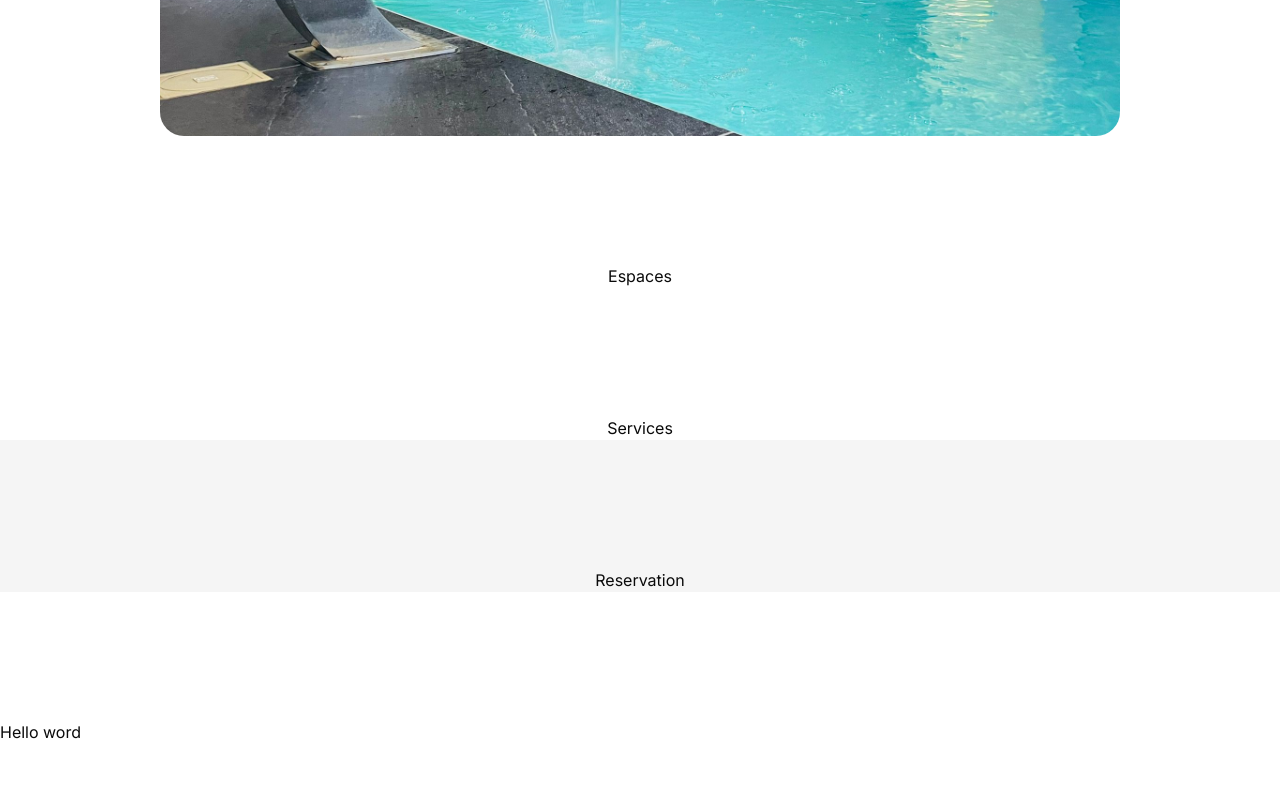
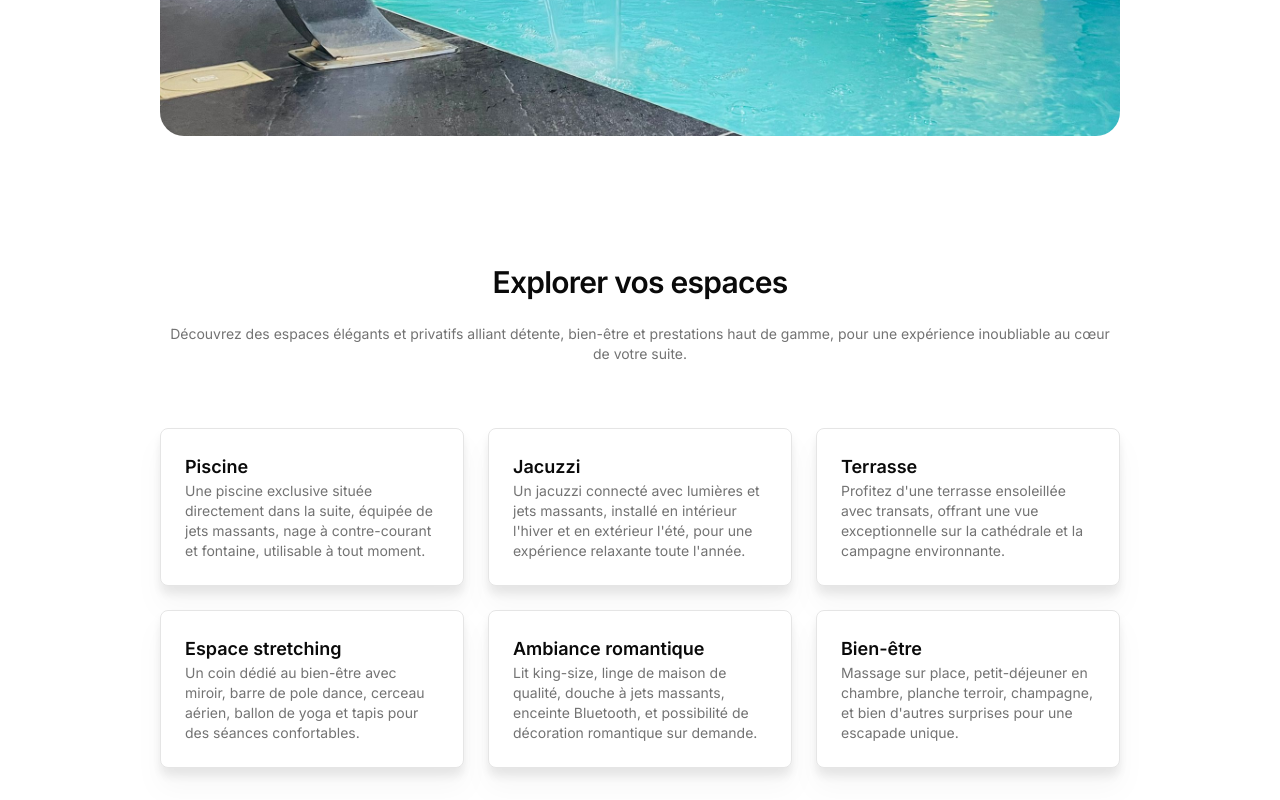
Before and after one commit to Firzus/nuit-detente-app, a Next.js app: page / in a window 1280 px wide. Shown: the part 820-1620 px from the top of the page. Before the commit the page ends 1564 px from the top, so only its background shows below. Built offline with nearby package versions, Linux system fonts and the light colour scheme.

Commit message:
Update Home page layout and enhance Spaces component: adjust spacing, add content, and import button from the correct path

```diff
--- a/src/app/page.tsx
+++ b/src/app/page.tsx
@@ -5,7 +5,7 @@ import Spaces from '@/components/home/spaces'
 
 export default function Home() {
   return (
-    <section className="my-10 md:my-20 xl:my-32">
+    <section className="my-10 sm:my-20 xl:my-32">
       <Hero />
       <Spaces />
       <Services />
--- a/src/components/home/hero.tsx
+++ b/src/components/home/hero.tsx
@@ -1,7 +1,7 @@
 import Link from 'next/link'
 import Image from 'next/image'
 import HeroIMG from '@/assets/hero.jpg'
-import { Button } from '@/ui/button'
+import { Button } from '@/components/ui/button'
 
 export default function Hero() {
   return (
--- a/src/components/home/reservation.tsx
+++ b/src/components/home/reservation.tsx
@@ -2,7 +2,7 @@ export default function Reservation() {
   return (
     <div
       id="reservation"
-      className="container flex flex-col items-center bg-secondary pt-10 md:pt-20 xl:pt-32"
+      className="container flex flex-col items-center bg-secondary pt-10 sm:pt-20 xl:pt-32"
     >
       <p>Reservation</p>
     </div>
--- a/src/components/home/services.tsx
+++ b/src/components/home/services.tsx
@@ -1,6 +1,6 @@
 export default function Services() {
   return (
-    <div id="services" className="container flex flex-col items-center pt-10 md:pt-20 xl:pt-32">
+    <div id="services" className="container flex flex-col items-center pt-10 sm:pt-20 xl:pt-32">
       <p>Services</p>
     </div>
   )
--- a/src/components/home/spaces.tsx
+++ b/src/components/home/spaces.tsx
@@ -1,7 +1,24 @@
+import { spacesCardData } from '@/data/spaces-card-data'
+
 export default function Spaces() {
   return (
-    <div id="espaces" className="container flex flex-col items-center pt-10 md:pt-20 xl:pt-32">
-      <p>Espaces</p>
+    <div id="espaces" className="container flex flex-col items-center pt-10 sm:pt-20 xl:pt-32">
+      <h2 className="scroll-m-20 text-center text-3xl font-semibold tracking-tight first:mt-0">
+        Explorer vos espaces
+      </h2>
+      <p className="mt-6 text-center text-sm text-muted-foreground">
+        Découvrez des espaces élégants et privatifs alliant détente, bien-être et prestations haut
+        de gamme, pour une expérience inoubliable au cœur de votre suite.
+      </p>
+
+      <ul className="mt-16 grid grid-cols-1 gap-6 sm:grid-cols-2 xl:grid-cols-3">
+        {spacesCardData.map((space, index) => (
+          <li className="rounded-lg border bg-white p-6 drop-shadow-xl" key={index}>
+            <h4 className="text-lg font-semibold">{space.title}</h4>
+            <p className="text-sm text-muted-foreground">{space.description}</p>
+          </li>
+        ))}
+      </ul>
     </div>
   )
 }
--- a/src/components/shared/header.tsx
+++ b/src/components/shared/header.tsx
@@ -1,5 +1,5 @@
 import Navigation from '@/components/shared/navigation'
-import { Button } from '@/ui/button'
+import { Button } from '@/components/ui/button'
 import { ArrowRight } from 'lucide-react'
 import Link from 'next/link'
 export default function Header() {
--- a/src/components/shared/navigation.tsx
+++ b/src/components/shared/navigation.tsx
@@ -1,7 +1,7 @@
 'use client'
 
 import { useIsSmallScreen } from '@/hooks/use-is-small-screen'
-import { Button } from '@/ui/button'
+import { Button } from '@/components/ui/button'
 import { Menu } from 'lucide-react'
 import Link from 'next/link'
 
--- /dev/null
+++ b/src/data/spaces-card-data.ts
@@ -0,0 +1,35 @@
+export const spacesCardData: {
+  title: string
+  description: string
+}[] = [
+  {
+    title: 'Piscine',
+    description:
+      'Une piscine exclusive située directement dans la suite, équipée de jets massants, nage à contre-courant et fontaine, utilisable à tout moment.',
+  },
+  {
+    title: 'Jacuzzi',
+    description:
+      "Un jacuzzi connecté avec lumières et jets massants, installé en intérieur l'hiver et en extérieur l'été, pour une expérience relaxante toute l'année.",
+  },
+  {
+    title: 'Terrasse',
+    description:
+      "Profitez d'une terrasse ensoleillée avec transats, offrant une vue exceptionnelle sur la cathédrale et la campagne environnante.",
+  },
+  {
+    title: 'Espace stretching',
+    description:
+      'Un coin dédié au bien-être avec miroir, barre de pole dance, cerceau aérien, ballon de yoga et tapis pour des séances confortables.',
+  },
+  {
+    title: 'Ambiance romantique',
+    description:
+      'Lit king-size, linge de maison de qualité, douche à jets massants, enceinte Bluetooth, et possibilité de décoration romantique sur demande.',
+  },
+  {
+    title: 'Bien-être',
+    description:
+      "Massage sur place, petit-déjeuner en chambre, planche terroir, champagne, et bien d'autres surprises pour une escapade unique.",
+  },
+]
--- a/src/ui/button.tsx
+++ /dev/null
@@ -1,48 +0,0 @@
-import * as React from 'react'
-import { Slot } from '@radix-ui/react-slot'
-import { cva, type VariantProps } from 'class-variance-authority'
-import { cn } from '@/lib/utils'
-
-const buttonVariants = cva(
-  'inline-flex items-center justify-center gap-2 whitespace-nowrap rounded-md text-sm font-medium ring-offset-background transition-colors focus-visible:outline-none focus-visible:ring-2 focus-visible:ring-ring focus-visible:ring-offset-2 disabled:pointer-events-none disabled:opacity-50 [&_svg]:pointer-events-none [&_svg]:size-4 [&_svg]:shrink-0',
-  {
-    variants: {
-      variant: {
-        default: 'bg-primary text-primary-foreground hover:bg-primary/90',
-        destructive: 'bg-destructive text-destructive-foreground hover:bg-destructive/90',
-        outline: 'border border-input bg-background hover:bg-accent hover:text-accent-foreground',
-        secondary: 'bg-secondary text-secondary-foreground hover:bg-secondary/80',
-        ghost: 'hover:bg-accent hover:text-accent-foreground',
-        link: 'text-primary underline-offset-4 hover:underline',
-      },
-      size: {
-        default: 'h-10 px-4 py-2',
-        sm: 'h-9 rounded-md px-3',
-        lg: 'h-11 rounded-md px-8',
-        icon: 'h-10 w-10',
-      },
-    },
-    defaultVariants: {
-      variant: 'default',
-      size: 'default',
-    },
-  },
-)
-
-export interface ButtonProps
-  extends React.ButtonHTMLAttributes<HTMLButtonElement>,
-    VariantProps<typeof buttonVariants> {
-  asChild?: boolean
-}
-
-const Button = React.forwardRef<HTMLButtonElement, ButtonProps>(
-  ({ className, variant, size, asChild = false, ...props }, ref) => {
-    const Comp = asChild ? Slot : 'button'
-    return (
-      <Comp className={cn(buttonVariants({ variant, size, className }))} ref={ref} {...props} />
-    )
-  },
-)
-Button.displayName = 'Button'
-
-export { Button, buttonVariants }
```
Also changed, not shown: src/components/ui/button.tsx (+22 -29 lines).
